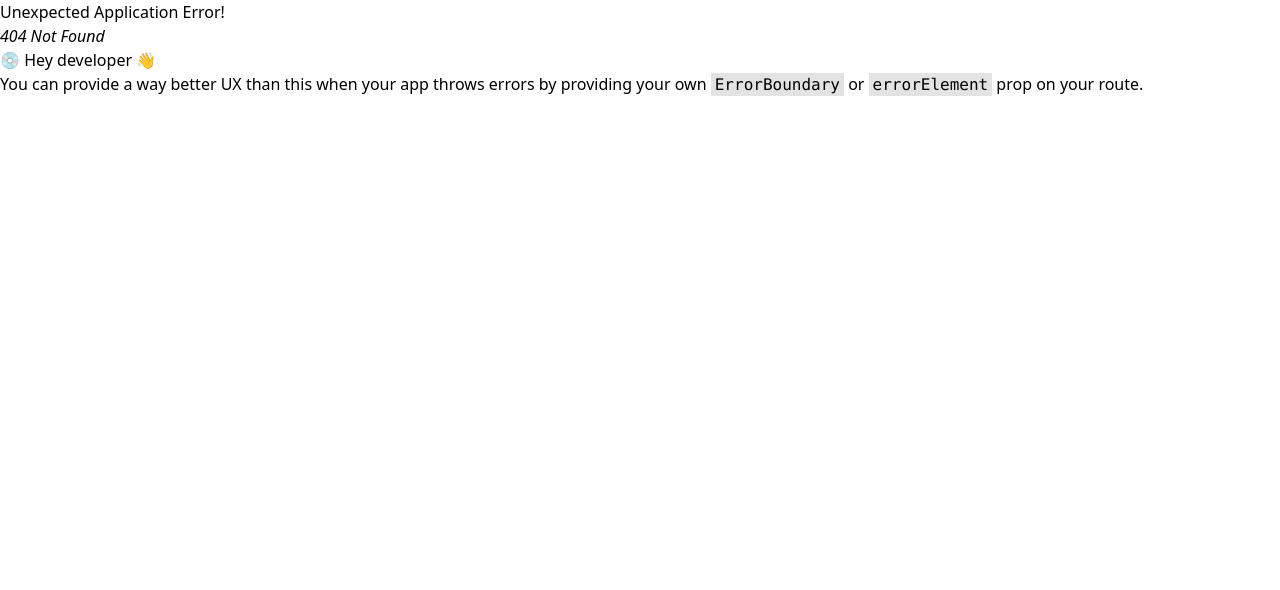
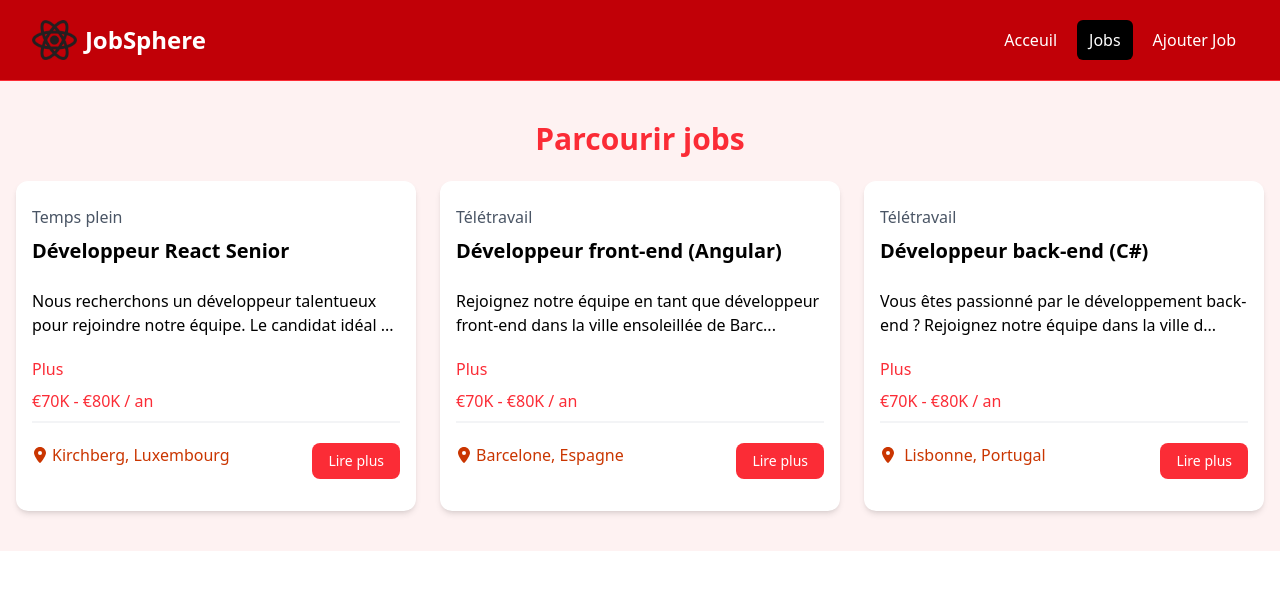
Before and after one commit to GutoRech1990/Coding---JavaScript-Framworks, a React (Vite) app in the folder react-jobsphere/: page /jobs in a window 1280 px wide. Before the commit this address had no page. Shown: the top 590 px of the page. Built offline with nearby package versions, Linux system fonts and the light colour scheme.

Commit message:
new-commit

```diff
--- a/react-jobsphere/package.json
+++ b/react-jobsphere/package.json
@@ -13,6 +13,7 @@
     "@tailwindcss/vite": "^4.0.11",
     "react": "^19.0.0",
     "react-dom": "^19.0.0",
+    "react-icons": "^5.5.0",
     "react-router-dom": "^7.4.0",
     "tailwindcss": "^4.0.11"
   },
--- a/react-jobsphere/src/App.jsx
+++ b/react-jobsphere/src/App.jsx
@@ -2,11 +2,15 @@
 import { createBrowserRouter, createRoutesFromElements, RouterProvider, Route } from "react-router-dom";
 import HomePage from "./pages/HomePage";
 import MainLayout from "./layouts/MainLayout";
+import JobsPage from "./pages/JobsPage";
+import NotFoundPage from "./pages/NotFoundPage";
 
 const router = createBrowserRouter(
   createRoutesFromElements(
     <Route path="/" element={<MainLayout/>}>
       <Route index element={<HomePage/>}/>
+      <Route path="/jobs" element={<JobsPage/>}/>
+      <Route path="*" element={<NotFoundPage/>}/>
     </Route>
 
   )
--- a/react-jobsphere/src/components/JobList.jsx
+++ b/react-jobsphere/src/components/JobList.jsx
@@ -1,5 +1,6 @@
 import React from 'react'
 import { useState } from 'react'
+import {FaLocationDot} from 'react-icons/fa6'
 
 const JobList = ({ job }) => {
     const [showFullDesc, setShowFullDesc] = useState(false);
@@ -30,7 +31,7 @@
 
                     <div className="flex flex-col lg:flex-row justify-between mb-4">
                         <div className="text-orange-700 mb-3">
-                            <i className="fa-solid fa-location-dot text-lg"></i>
+                            <FaLocationDot className="inline mr-1 mb-1"/>
                             {job.location}
                         </div>
                         <a
--- a/react-jobsphere/src/components/Navbar.jsx
+++ b/react-jobsphere/src/components/Navbar.jsx
@@ -1,42 +1,49 @@
 import React from "react";
 import logo from "../assets/images/react-logo.png";
+import { Link } from "react-router-dom";
+import { NavLink } from "react-router-dom";
 
 const Navbar = () => {
+    const navClass = ({isActive})=>
+        isActive
+        ? "text-white bg-black hover:bg-gray-900 hover:text-white rounded-md px-3 py-2"
+        : "text-white hover:bg-gray-900 hover:text-white rounded-md px-3 py-2";
+
     return (
         <nav className="bg-red-700 border-b border-red-500">
             <div className="mx-auto max-w-7xl px-2 sm:px-6 lg:px-8">
                 <div className="flex h-20 items-center justify-between">
                     <div className="flex flex-1 items-center justify-center md:items-stretch md:justify-start">
                         {/* <!-- Logo --> */}
-                        <a
+                        <Link
                             className="flex flex-shrink-0 items-center mr-4"
-                            href="/index.html"
+                            to="/"
                         >
                             <img className="h-10 w-auto" src={logo} alt="JobSphere" />
                             <span className="hidden md:block text-white text-2xl font-bold ml-2">
                                 JobSphere
                             </span>
-                        </a>
+                        </Link>
                         <div className="md:ml-auto">
                             <div className="flex space-x-2">
-                                <a
-                                    href="/index.html"
-                                    className="text-white bg-black hover:bg-gray-900 hover:text-white rounded-md px-3 py-2"
+                                <NavLink
+                                    to="/"
+                                    className={navClass}
                                 >
                                     Acceuil
-                                </a>
-                                <a
-                                    href="/jobs.html"
-                                    className="text-white hover:bg-gray-900 hover:text-white rounded-md px-3 py-2"
+                                </NavLink>
+                                <NavLink
+                                    to="/jobs"
+                                    className={navClass}
                                 >
                                     Jobs
-                                </a>
-                                <a
-                                    href="/add-job.html"
-                                    className="text-white hover:bg-gray-900 hover:text-white rounded-md px-3 py-2"
+                                </NavLink>
+                                <NavLink
+                                    to="/add-job"
+                                    className={navClass}
                                 >
                                     Ajouter Job
-                                </a>
+                                </NavLink>
                             </div>
                         </div>
                     </div>
--- a/react-jobsphere/src/pages/HomePage.jsx
+++ b/react-jobsphere/src/pages/HomePage.jsx
@@ -1,8 +1,12 @@
 import Hero from "../components/Hero";
+import Carts from "../components/Carts";
+import JoblistItem from "../components/JoblistItem";
 
 const HomePage = () => {
     return <div>
         <Hero />
+        <Carts />
+        <JoblistItem />
     </div>;
 };
 
--- /dev/null
+++ b/react-jobsphere/src/pages/JobsPage.jsx
@@ -0,0 +1,12 @@
+import React from 'react'
+import JobListItem from '../components/JoblistItem'
+
+const JobsPage = () => {
+    return (
+        <div>
+            <JobListItem />
+        </div>
+    )
+}
+
+export default JobsPage
--- /dev/null
+++ b/react-jobsphere/src/pages/NotFoundPage.jsx
@@ -0,0 +1,20 @@
+import { Link } from "react-router-dom";
+import {FaExclamationTriangle} from "react-icons/fa";
+
+const NotFoundPage = () => {
+    return(
+        <section className="text-center flex flex-col justify-center items-center h-96">
+    <FaExclamationTriangle className="text-yellow-400 text-6xl mb-4" />
+    <h1 className="text-6xl font-bold mb-4">404 Page non trouvée</h1>
+    <p className="text-xl mb-5">Cette page n'existe pas</p>
+    <Link
+        to="/index.html"
+        className="text-white bg-red-700 hover:bg-red-900 rounded-md px-3 py-2 mt-4"
+    >
+        Retour
+    </Link>
+</section>
+    )
+};
+
+export default NotFoundPage;
```
Also changed, not shown: 1 other file (tests, documents, lock files or other folders).
